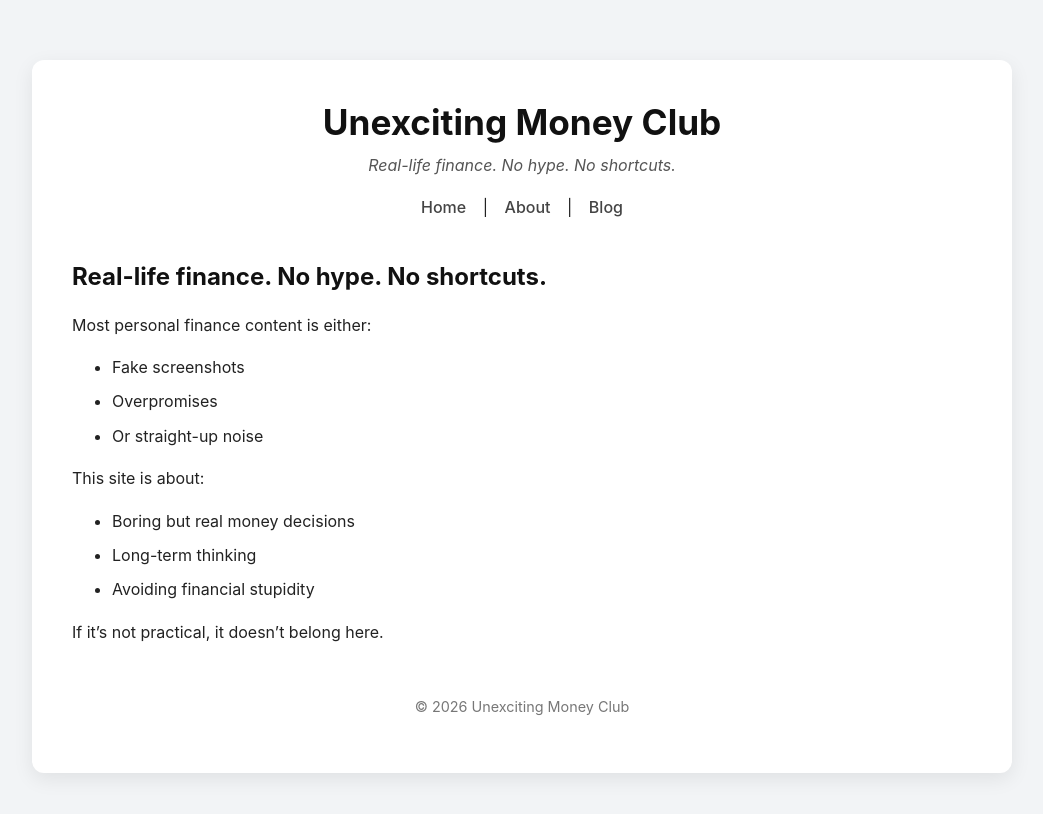
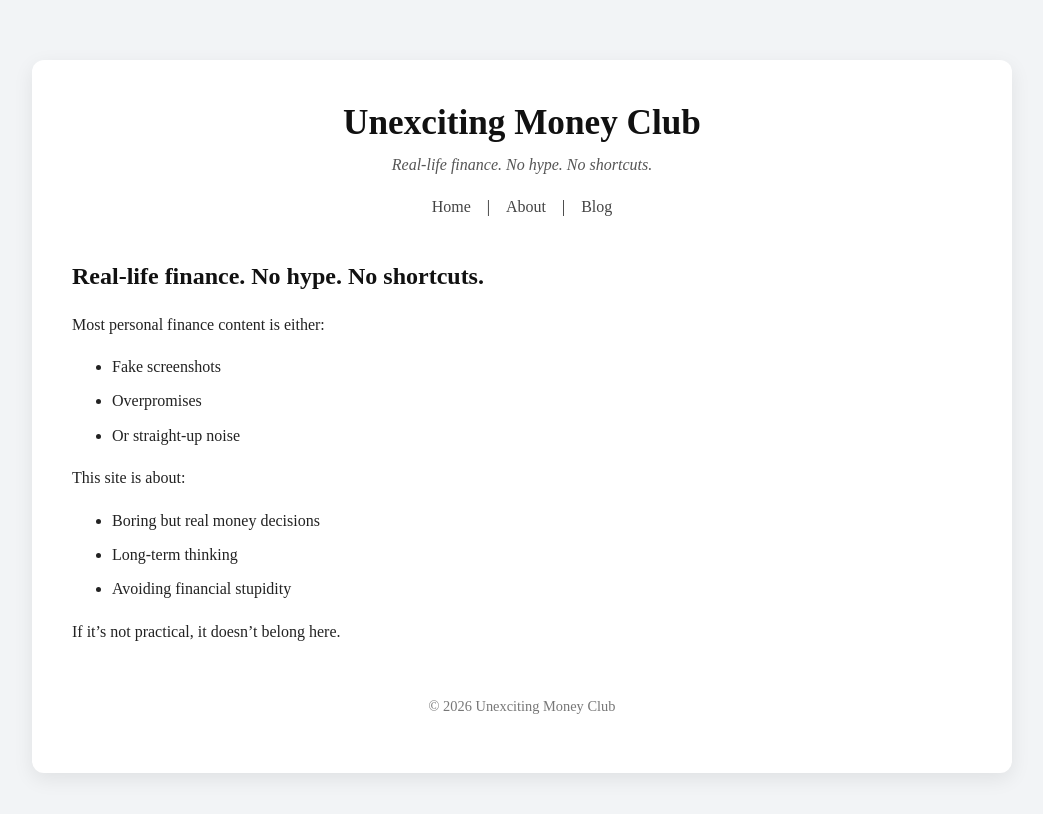
Before and after one commit to HarieshMK/HarieshMK.github.io, a Jekyll site: the page built from index.md, in a window 1280 px wide. Shown: the top 814 px of the page, without its empty margins (118-1161 px from the left). Built offline with Jekyll 4.4.1, drawn with Linux system fonts in a browser that asks for light colours.

Commit message:
Update style.css

```diff
--- a/assets/css/style.css
+++ b/assets/css/style.css
@@ -3,11 +3,10 @@
 body {
   background-color: #f2f4f6;
   color: #222;
-  font-family: -apple-system, BlinkMacSystemFont, "Segoe UI",
-               Roboto, Helvetica, Arial, sans-serif;
   line-height: 1.65;
   margin: 0;
 }
+
 
 /* ===== Layout ===== */
 
```
